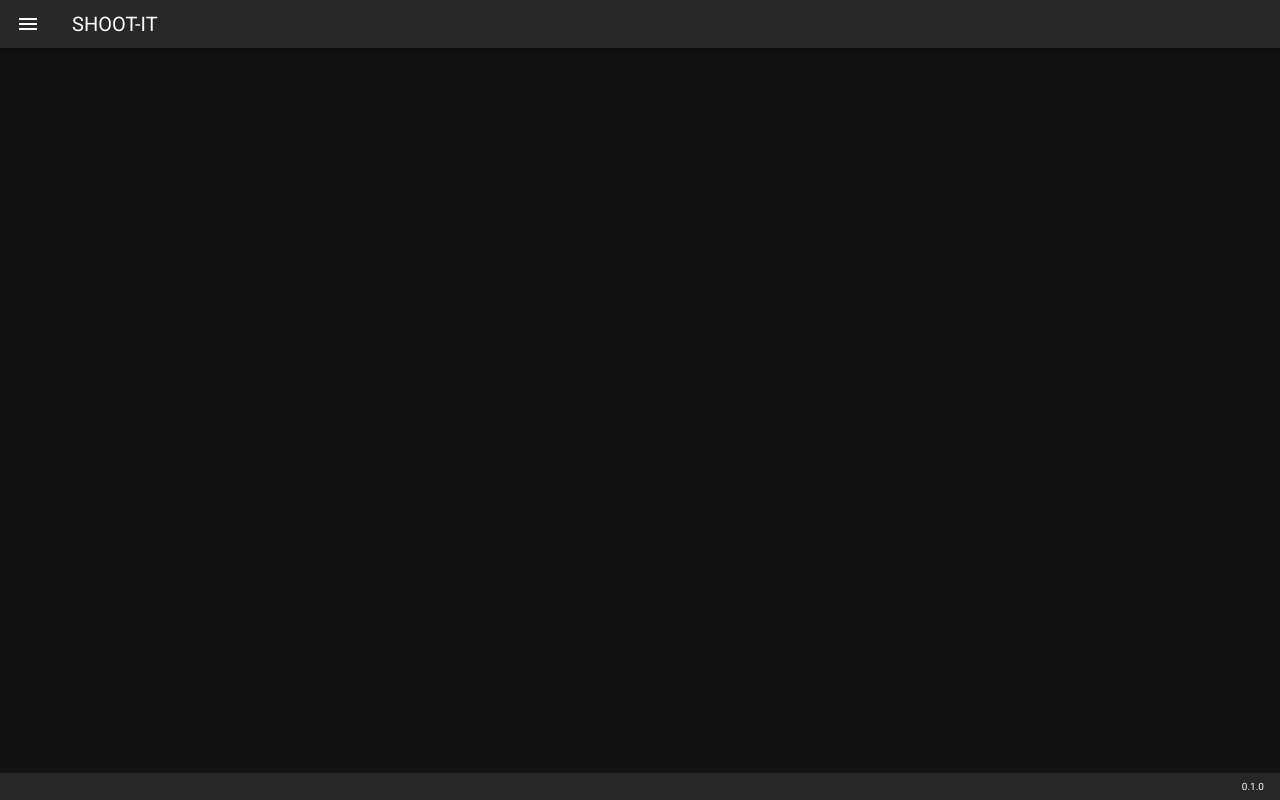
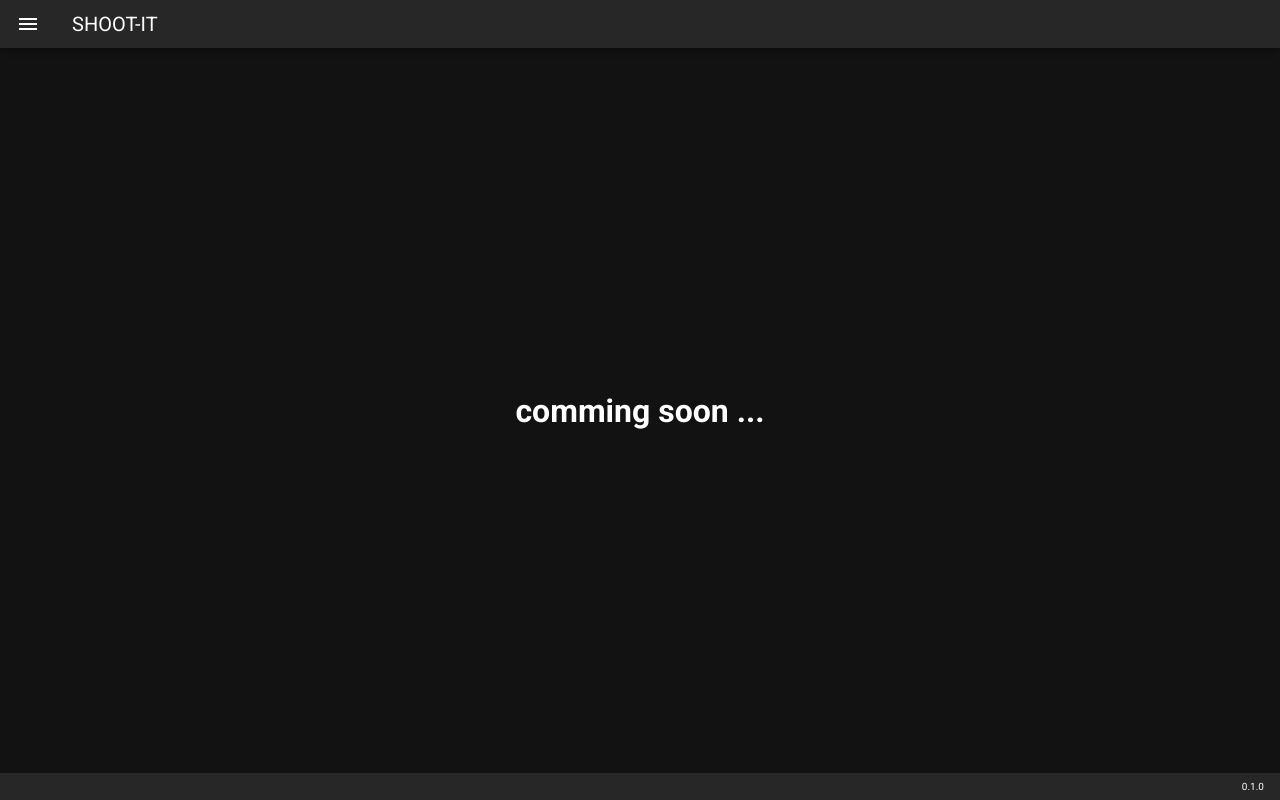
Before and after one commit to Nachos-JP/shoot-it, a Nuxt app: page /about in a window 1280 px wide. Built offline with nearby package versions, Linux system fonts and the light colour scheme.

Commit message:
Add comming soon text

```diff
--- a/pages/about.vue
+++ b/pages/about.vue
@@ -1,4 +1,11 @@
 <template>
+  <v-container fluid fill-height>
+    <v-row no-gutters>
+      <v-col align="center">
+        <h1>comming soon ...</h1>
+      </v-col>
+    </v-row>
+  </v-container>
 </template>
 
 <script>
--- a/pages/account.vue
+++ b/pages/account.vue
@@ -1,4 +1,11 @@
 <template>
+  <v-container fluid fill-height>
+    <v-row no-gutters>
+      <v-col align="center">
+        <h1>comming soon ...</h1>
+      </v-col>
+    </v-row>
+  </v-container>
 </template>
 
 <script>
--- a/pages/score.vue
+++ b/pages/score.vue
@@ -1,4 +1,11 @@
 <template>
+  <v-container fluid fill-height>
+    <v-row no-gutters>
+      <v-col align="center">
+        <h1>comming soon ...</h1>
+      </v-col>
+    </v-row>
+  </v-container>
 </template>
 
 <script>
```
